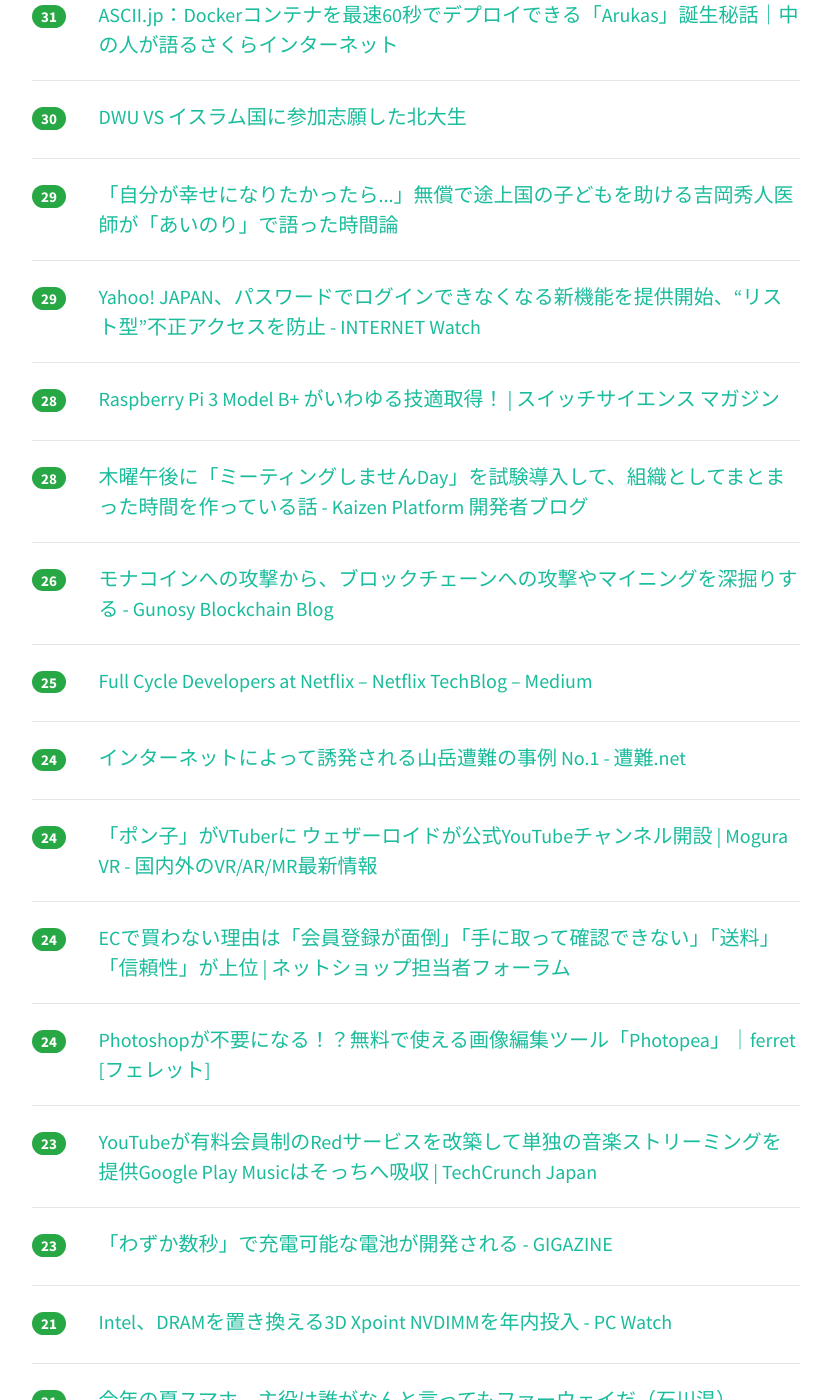
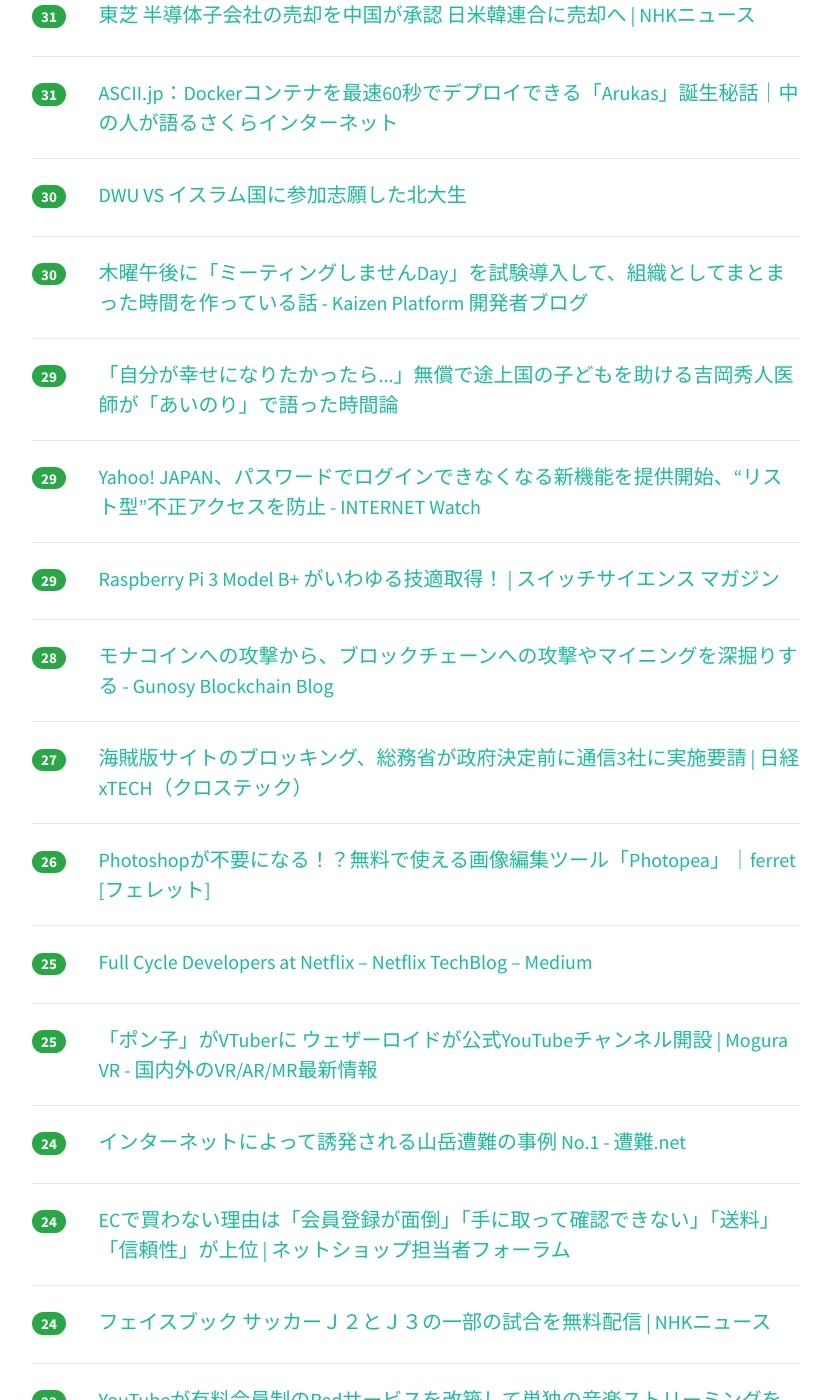
Before and after one commit to yatta47/hatena-matome-site, a Jekyll site: the page built from _posts/2018-05-18-hatena.md, in a window 1280 px wide and 1400 px high, scrolled down 4532 px. Shown: the whole window, without its empty margins (224-1054 px from the left). Built offline with Jekyll 4.4.1, drawn with Linux system fonts in a browser that asks for light colours; nearby versions of some CDN libraries; some of the changed text lies outside the part shown.

Commit message:
Updated 2018-05-18

```diff
--- a/_posts/2018-05-18-hatena.md
+++ b/_posts/2018-05-18-hatena.md
@@ -1,74 +1,79 @@
 ---
 layout: post
 title:  "2018-05-18 はてぶIT"
-date:   2018-05-18 21:03:34
+date:   2018-05-18 22:03:07
 tags: [it-hotentry]
 ---
-80 件のデータあり
+83 件のデータあり
 
 <hr><div class="row">
-<div class="col-1"><span class="badge badge-pill badge-success h2">417</span></div>
+<div class="col-1"><span class="badge badge-pill badge-success h2">439</span></div>
 <div class="col-11"><a href='https://anond.hatelabo.jp/20180518010449' target='_blank'>非表示にしてきたブックマーカーを公開します</a></div>
 </div>
 <hr>
 <div class="row">
-<div class="col-1"><span class="badge badge-pill badge-success h2">310</span></div>
+<div class="col-1"><span class="badge badge-pill badge-success h2">328</span></div>
 <div class="col-11"><a href='https://www.asahi.com/articles/DA3S13498982.html' target='_blank'>改元発表、なぜ１カ月前？　早すぎる発表「陛下に失礼」　各省庁のシステム、西暦使用：朝日新聞デジタル</a></div>
 </div>
 <hr>
 <div class="row">
-<div class="col-1"><span class="badge badge-pill badge-success h2">264</span></div>
+<div class="col-1"><span class="badge badge-pill badge-success h2">267</span></div>
 <div class="col-11"><a href='https://developer.apple.com/design/tips/jp/' target='_blank'>ユーザインターフェイスのデザインのヒント - Apple Developer</a></div>
 </div>
 <hr>
 <div class="row">
-<div class="col-1"><span class="badge badge-pill badge-success h2">191</span></div>
+<div class="col-1"><span class="badge badge-pill badge-success h2">217</span></div>
+<div class="col-11"><a href='https://note.mu/montblanc04/n/n1097c3876050' target='_blank'>「孤独のSlack」で日々を健やかに過ごすために作成した「5つのチャンネル」｜モンブラン｜note</a></div>
+</div>
+<hr>
+<div class="row">
+<div class="col-1"><span class="badge badge-pill badge-success h2">193</span></div>
 <div class="col-11"><a href='http://mizchi.hatenablog.com/entry/2018/05/17/220431' target='_blank'>クライアントサイドのモデルとは何か 後編 ~ 単方向データフローと参照透過性 - mizchi's blog</a></div>
 </div>
 <hr>
 <div class="row">
-<div class="col-1"><span class="badge badge-pill badge-success h2">187</span></div>
-<div class="col-11"><a href='https://note.mu/montblanc04/n/n1097c3876050' target='_blank'>「孤独のSlack」で日々を健やかに過ごすために作成した「5つのチャンネル」｜モンブラン｜note</a></div>
-</div>
-<hr>
-<div class="row">
-<div class="col-1"><span class="badge badge-pill badge-success h2">166</span></div>
+<div class="col-1"><span class="badge badge-pill badge-success h2">176</span></div>
 <div class="col-11"><a href='https://coliss.com/articles/build-websites/operation/javascript/ui-composition-animation-in-pure-html.html' target='_blank'>どんどん簡単になっていく！最近見かけるアニメーションを伴ったさまざまなUIが実装できるスクリプト -LayerJS | コリス</a></div>
 </div>
 <hr>
 <div class="row">
-<div class="col-1"><span class="badge badge-pill badge-success h2">161</span></div>
+<div class="col-1"><span class="badge badge-pill badge-success h2">165</span></div>
 <div class="col-11"><a href='http://blog.yuuk.io/entry/2018/heterotsdb-architecture' target='_blank'>サーバレス時代におけるヘテロジニアス時系列データベースアーキテクチャ - ゆううきブログ</a></div>
 </div>
 <hr>
 <div class="row">
-<div class="col-1"><span class="badge badge-pill badge-success h2">130</span></div>
+<div class="col-1"><span class="badge badge-pill badge-success h2">136</span></div>
 <div class="col-11"><a href='http://www.itmedia.co.jp/news/articles/1805/18/news071.html' target='_blank'>モナコインのブロックチェーン、攻撃受け「巻き戻し」　国内取引所も警戒 - ITmedia NEWS</a></div>
 </div>
 <hr>
 <div class="row">
-<div class="col-1"><span class="badge badge-pill badge-success h2">95</span></div>
+<div class="col-1"><span class="badge badge-pill badge-success h2">111</span></div>
 <div class="col-11"><a href='https://this.kiji.is/370054498091074657' target='_blank'>書籍全文をデータ化、検索容易に　改正法成立、著作権者の許諾不要 - 共同通信</a></div>
 </div>
 <hr>
 <div class="row">
-<div class="col-1"><span class="badge badge-pill badge-success h2">72</span></div>
+<div class="col-1"><span class="badge badge-pill badge-success h2">77</span></div>
 <div class="col-11"><a href='https://qiita.com/ymg_aq/items/b8e5d26035180bc8797e' target='_blank'>FizzBuzzを1byteで実装する - Qiita</a></div>
 </div>
 <hr>
 <div class="row">
-<div class="col-1"><span class="badge badge-pill badge-success h2">70</span></div>
+<div class="col-1"><span class="badge badge-pill badge-success h2">72</span></div>
 <div class="col-11"><a href='http://d.hatena.ne.jp/mjt/20180518/p1' target='_blank'>ゲーム向けファイルシステムの設計の難しさ - .mjtの日記復帰計画</a></div>
 </div>
 <hr>
 <div class="row">
-<div class="col-1"><span class="badge badge-pill badge-success h2">65</span></div>
+<div class="col-1"><span class="badge badge-pill badge-success h2">68</span></div>
 <div class="col-11"><a href='https://ics.media/entry/17451' target='_blank'>脱jQueryのためにしたこと - ICS MEDIA</a></div>
 </div>
 <hr>
 <div class="row">
 <div class="col-1"><span class="badge badge-pill badge-success h2">61</span></div>
 <div class="col-11"><a href='http://reno-coo.hatenablog.jp/entry/2018/05/17/180930' target='_blank'>起業家のみなさま、メルカリのストックオプション発行を安易に参考にしない方が良いですよ - 株式会社SCOUTERのCOOが人事を尽くして考えた</a></div>
+</div>
+<hr>
+<div class="row">
+<div class="col-1"><span class="badge badge-pill badge-success h2">56</span></div>
+<div class="col-11"><a href='https://wired.jp/2018/05/18/webauthn-in-browsers/' target='_blank'>「パスワード不要」な未来が、もうすぐやってくる｜WIRED.jp</a></div>
 </div>
 <hr>
 <div class="row">
@@ -82,8 +87,8 @@ tags: [it-hotentry]
 </div>
 <hr>
 <div class="row">
-<div class="col-1"><span class="badge badge-pill badge-success h2">52</span></div>
-<div class="col-11"><a href='https://wired.jp/2018/05/18/webauthn-in-browsers/' target='_blank'>「パスワード不要」な未来が、もうすぐやってくる｜WIRED.jp</a></div>
+<div class="col-1"><span class="badge badge-pill badge-success h2">53</span></div>
+<div class="col-11"><a href='http://photoshopvip.net/108820' target='_blank'>ウェブ開発を爆速に！人気オススメCSSフレームワーク厳選38個まとめ【2018年最新版】 - PhotoshopVIP</a></div>
 </div>
 <hr>
 <div class="row">
@@ -102,6 +107,11 @@ tags: [it-hotentry]
 </div>
 <hr>
 <div class="row">
+<div class="col-1"><span class="badge badge-pill badge-success h2">48</span></div>
+<div class="col-11"><a href='https://dev.classmethod.jp/cloud/aws/aws-iot-enterprise-button/' target='_blank'>【国内販売開始】AWS IoT Enterprise Button試してみたらホンマに簡単にLambda関数を実行できた ｜ Developers.IO</a></div>
+</div>
+<hr>
+<div class="row">
 <div class="col-1"><span class="badge badge-pill badge-success h2">46</span></div>
 <div class="col-11"><a href='http://mecchanikukyu.hatenablog.com/entry/2018/05/16/161146' target='_blank'>リライト自動判別ツールを無料で配布するわよ - あなたそれ、甚だナンセンスだわよ！</a></div>
 </div>
@@ -109,11 +119,6 @@ tags: [it-hotentry]
 <div class="row">
 <div class="col-1"><span class="badge badge-pill badge-success h2">44</span></div>
 <div class="col-11"><a href='https://www.suzukikenichi.com/blog/chrome-69-will-remove-https-indicator/' target='_blank'>安全性を示すHTTPSのラベルとアイコンがGoogle Chrome 69から削除、一方で非HTTPページでは赤色反転で危険性を強調 | 海外SEO情報ブログ</a></div>
-</div>
-<hr>
-<div class="row">
-<div class="col-1"><span class="badge badge-pill badge-success h2">44</span></div>
-<div class="col-11"><a href='https://dev.classmethod.jp/cloud/aws/aws-iot-enterprise-button/' target='_blank'>【国内販売開始】AWS IoT Enterprise Button試してみたらホンマに簡単にLambda関数を実行できた ｜ Developers.IO</a></div>
 </div>
 <hr>
 <div class="row">
@@ -132,13 +137,13 @@ tags: [it-hotentry]
 </div>
 <hr>
 <div class="row">
-<div class="col-1"><span class="badge badge-pill badge-success h2">43</span></div>
-<div class="col-11"><a href='http://photoshopvip.net/108820' target='_blank'>ウェブ開発を爆速に！人気オススメCSSフレームワーク厳選38個まとめ【2018年最新版】 - PhotoshopVIP</a></div>
+<div class="col-1"><span class="badge badge-pill badge-success h2">41</span></div>
+<div class="col-11"><a href='https://dev.classmethod.jp/cloud/elb-cf-accesslog-via-firehose/' target='_blank'>ELBとCloudFrontのアクセスログをサーバレスに集約させてみた ｜ Developers.IO</a></div>
 </div>
 <hr>
 <div class="row">
 <div class="col-1"><span class="badge badge-pill badge-success h2">41</span></div>
-<div class="col-11"><a href='https://dev.classmethod.jp/cloud/elb-cf-accesslog-via-firehose/' target='_blank'>ELBとCloudFrontのアクセスログをサーバレスに集約させてみた ｜ Developers.IO</a></div>
+<div class="col-11"><a href='https://togetter.com/li/1228408' target='_blank'>秘策で救う！ 出版業界　～読んだあとでも電子書籍を30日間返品可能とせよ。ただし全額ストアポイントで返すものとする。～ - Togetter</a></div>
 </div>
 <hr>
 <div class="row">
@@ -158,12 +163,12 @@ tags: [it-hotentry]
 <hr>
 <div class="row">
 <div class="col-1"><span class="badge badge-pill badge-success h2">39</span></div>
-<div class="col-11"><a href='https://togetter.com/li/1228408' target='_blank'>秘策で救う！ 出版業界　～読んだあとでも電子書籍を30日間返品可能とせよ。ただし全額ストアポイントで返すものとする。～ - Togetter</a></div>
+<div class="col-11"><a href='http://twitter.com/uzigawaita/status/997127042859585536' target='_blank'>氏賀Y太さんのツイート: "今日のニコニコニュースで読んだけども、俺にインタビューした人はツイッターでもこんな発言する輩だったのかい… 編集者からの頼みで受けたけど、俺のことも</a></div>
 </div>
 <hr>
 <div class="row">
-<div class="col-1"><span class="badge badge-pill badge-success h2">38</span></div>
-<div class="col-11"><a href='http://twitter.com/uzigawaita/status/997127042859585536' target='_blank'>氏賀Y太さんのツイート: "今日のニコニコニュースで読んだけども、俺にインタビューした人はツイッターでもこんな発言する輩だったのかい… 編集者からの頼みで受けたけど、俺のことも</a></div>
+<div class="col-1"><span class="badge badge-pill badge-success h2">39</span></div>
+<div class="col-11"><a href='http://developer.medley.jp/entry/2018/05/18/130000' target='_blank'>電子カルテの経験から、複雑なプロダクトデザインのアプローチを考える - Medley Developer Blog</a></div>
 </div>
 <hr>
 <div class="row">
@@ -177,13 +182,13 @@ tags: [it-hotentry]
 </div>
 <hr>
 <div class="row">
-<div class="col-1"><span class="badge badge-pill badge-success h2">36</span></div>
-<div class="col-11"><a href='https://headlines.yahoo.co.jp/hl?a=20180517-00010002-agrinews-soci' target='_blank'>外国人実習生失踪急増で農家苦悩　環境整っているのに…（日本農業新聞） - Yahoo!ニュース</a></div>
+<div class="col-1"><span class="badge badge-pill badge-success h2">37</span></div>
+<div class="col-11"><a href='https://next.rikunabi.com/journal/20180518_p02_iq/' target='_blank'>組織の「外から変える」ではなく「中から変わる」―永和システムマネジメント平鍋健児と、LINE横道稔が語る“アジャイル開発”の本質 | リクナビNEXTジャーナル</a></div>
 </div>
 <hr>
 <div class="row">
 <div class="col-1"><span class="badge badge-pill badge-success h2">36</span></div>
-<div class="col-11"><a href='http://developer.medley.jp/entry/2018/05/18/130000' target='_blank'>電子カルテの経験から、複雑なプロダクトデザインのアプローチを考える - Medley Developer Blog</a></div>
+<div class="col-11"><a href='https://headlines.yahoo.co.jp/hl?a=20180517-00010002-agrinews-soci' target='_blank'>外国人実習生失踪急増で農家苦悩　環境整っているのに…（日本農業新聞） - Yahoo!ニュース</a></div>
 </div>
 <hr>
 <div class="row">
@@ -193,7 +198,7 @@ tags: [it-hotentry]
 <hr>
 <div class="row">
 <div class="col-1"><span class="badge badge-pill badge-success h2">35</span></div>
-<div class="col-11"><a href='https://next.rikunabi.com/journal/20180518_p02_iq/' target='_blank'>組織の「外から変える」ではなく「中から変わる」―永和システムマネジメント平鍋健児と、LINE横道稔が語る“アジャイル開発”の本質 | リクナビNEXTジャーナル</a></div>
+<div class="col-11"><a href='https://lacolaco.hatenablog.com/entry/2018/05/18/185005' target='_blank'>危機感の話 - lacolaco</a></div>
 </div>
 <hr>
 <div class="row">
@@ -227,6 +232,11 @@ tags: [it-hotentry]
 </div>
 <hr>
 <div class="row">
+<div class="col-1"><span class="badge badge-pill badge-success h2">30</span></div>
+<div class="col-11"><a href='http://developer.kaizenplatform.com/entry/kawabe/2018-05-18/' target='_blank'>木曜午後に「ミーティングしませんDay」を試験導入して、組織としてまとまった時間を作っている話 - Kaizen Platform 開発者ブログ</a></div>
+</div>
+<hr>
+<div class="row">
 <div class="col-1"><span class="badge badge-pill badge-success h2">29</span></div>
 <div class="col-11"><a href='https://www.huffingtonpost.jp/2018/05/17/hideto-yoshioka_a_23436810/' target='_blank'>「自分が幸せになりたかったら...」無償で途上国の子どもを助ける吉岡秀人医師が「あいのり」で語った時間論</a></div>
 </div>
@@ -237,23 +247,33 @@ tags: [it-hotentry]
 </div>
 <hr>
 <div class="row">
-<div class="col-1"><span class="badge badge-pill badge-success h2">28</span></div>
+<div class="col-1"><span class="badge badge-pill badge-success h2">29</span></div>
 <div class="col-11"><a href='http://mag.switch-science.com/2018/05/18/3bplus_telec/' target='_blank'>Raspberry Pi 3 Model B+ がいわゆる技適取得！ | スイッチサイエンス マガジン</a></div>
 </div>
 <hr>
 <div class="row">
 <div class="col-1"><span class="badge badge-pill badge-success h2">28</span></div>
-<div class="col-11"><a href='http://developer.kaizenplatform.com/entry/kawabe/2018-05-18/' target='_blank'>木曜午後に「ミーティングしませんDay」を試験導入して、組織としてまとまった時間を作っている話 - Kaizen Platform 開発者ブログ</a></div>
+<div class="col-11"><a href='http://blockchain.gunosy.io/entry/2018/05/18/164219' target='_blank'>モナコインへの攻撃から、ブロックチェーンへの攻撃やマイニングを深掘りする - Gunosy Blockchain Blog</a></div>
+</div>
+<hr>
+<div class="row">
+<div class="col-1"><span class="badge badge-pill badge-success h2">27</span></div>
+<div class="col-11"><a href='http://tech.nikkeibp.co.jp/atcl/nxt/column/18/00001/00496/' target='_blank'>海賊版サイトのブロッキング、総務省が政府決定前に通信3社に実施要請 | 日経 xTECH（クロステック）</a></div>
 </div>
 <hr>
 <div class="row">
 <div class="col-1"><span class="badge badge-pill badge-success h2">26</span></div>
-<div class="col-11"><a href='http://blockchain.gunosy.io/entry/2018/05/18/164219' target='_blank'>モナコインへの攻撃から、ブロックチェーンへの攻撃やマイニングを深掘りする - Gunosy Blockchain Blog</a></div>
+<div class="col-11"><a href='https://ferret-plus.com/10014' target='_blank'>Photoshopが不要になる！？無料で使える画像編集ツール「Photopea」｜ferret [フェレット]</a></div>
 </div>
 <hr>
 <div class="row">
 <div class="col-1"><span class="badge badge-pill badge-success h2">25</span></div>
 <div class="col-11"><a href='https://medium.com/netflix-techblog/a08c31f83249' target='_blank'>Full Cycle Developers at Netflix – Netflix TechBlog – Medium</a></div>
+</div>
+<hr>
+<div class="row">
+<div class="col-1"><span class="badge badge-pill badge-success h2">25</span></div>
+<div class="col-11"><a href='https://www.moguravr.com/vtuber-weatheroid/' target='_blank'>「ポン子」がVTuberに ウェザーロイドが公式YouTubeチャンネル開設 | Mogura VR - 国内外のVR/AR/MR最新情報</a></div>
 </div>
 <hr>
 <div class="row">
@@ -263,17 +283,12 @@ tags: [it-hotentry]
 <hr>
 <div class="row">
 <div class="col-1"><span class="badge badge-pill badge-success h2">24</span></div>
-<div class="col-11"><a href='https://www.moguravr.com/vtuber-weatheroid/' target='_blank'>「ポン子」がVTuberに ウェザーロイドが公式YouTubeチャンネル開設 | Mogura VR - 国内外のVR/AR/MR最新情報</a></div>
-</div>
-<hr>
-<div class="row">
-<div class="col-1"><span class="badge badge-pill badge-success h2">24</span></div>
 <div class="col-11"><a href='https://netshop.impress.co.jp/node/5432' target='_blank'>ECで買わない理由は「会員登録が面倒」「手に取って確認できない」「送料」「信頼性」が上位 | ネットショップ担当者フォーラム</a></div>
 </div>
 <hr>
 <div class="row">
 <div class="col-1"><span class="badge badge-pill badge-success h2">24</span></div>
-<div class="col-11"><a href='https://ferret-plus.com/10014' target='_blank'>Photoshopが不要になる！？無料で使える画像編集ツール「Photopea」｜ferret [フェレット]</a></div>
+<div class="col-11"><a href='https://www3.nhk.or.jp/news/html/20180518/k10011443501000.html' target='_blank'>フェイスブック サッカーＪ２とＪ３の一部の試合を無料配信 | NHKニュース</a></div>
 </div>
 <hr>
 <div class="row">
@@ -308,7 +323,7 @@ tags: [it-hotentry]
 <hr>
 <div class="row">
 <div class="col-1"><span class="badge badge-pill badge-success h2">21</span></div>
-<div class="col-11"><a href='https://lacolaco.hatenablog.com/entry/2018/05/18/185005' target='_blank'>危機感の話 - lacolaco</a></div>
+<div class="col-11"><a href='https://japan.cnet.com/article/35119402/' target='_blank'>アップルに私の情報を開示請求してみた - CNET Japan</a></div>
 </div>
 <hr>
 <div class="row">
@@ -337,18 +352,13 @@ tags: [it-hotentry]
 </div>
 <hr>
 <div class="row">
-<div class="col-1"><span class="badge badge-pill badge-success h2">19</span></div>
-<div class="col-11"><a href='https://japan.cnet.com/article/35119402/' target='_blank'>アップルに私の情報を開示請求してみた - CNET Japan</a></div>
-</div>
-<hr>
-<div class="row">
 <div class="col-1"><span class="badge badge-pill badge-success h2">18</span></div>
 <div class="col-11"><a href='http://www.soumu.go.jp/main_sosiki/joho_tsusin/contents/index.html' target='_blank'>総務省｜ICT利活用の促進｜コンテンツの流通促進</a></div>
 </div>
 <hr>
 <div class="row">
 <div class="col-1"><span class="badge badge-pill badge-success h2">18</span></div>
-<div class="col-11"><a href='https://www3.nhk.or.jp/news/html/20180518/k10011443501000.html' target='_blank'>フェイスブック サッカーＪ２とＪ３の一部の試合を無料配信 | NHKニュース</a></div>
+<div class="col-11"><a href='https://www.infoq.com/jp/news/2018/05/medium-reactjs-graphql-migration' target='_blank'>MediumからReact.jsとGraphQLへの移行</a></div>
 </div>
 <hr>
 <div class="row">
@@ -359,6 +369,11 @@ tags: [it-hotentry]
 <div class="row">
 <div class="col-1"><span class="badge badge-pill badge-success h2">17</span></div>
 <div class="col-11"><a href='http://www.missiondrivenbrand.jp/entry/kaitai_Importance' target='_blank'>なぜブランディングが必要なのか？ブランド構築の必要性と重要性を解説 - Mission Driven Brand</a></div>
+</div>
+<hr>
+<div class="row">
+<div class="col-1"><span class="badge badge-pill badge-success h2">17</span></div>
+<div class="col-11"><a href='https://forest.watch.impress.co.jp/docs/news/1122608.html' target='_blank'>「Vim 8.1」がリリース、ターミナルウィンドウをサポート - 窓の杜</a></div>
 </div>
 <hr>
 <div class="row">
```
